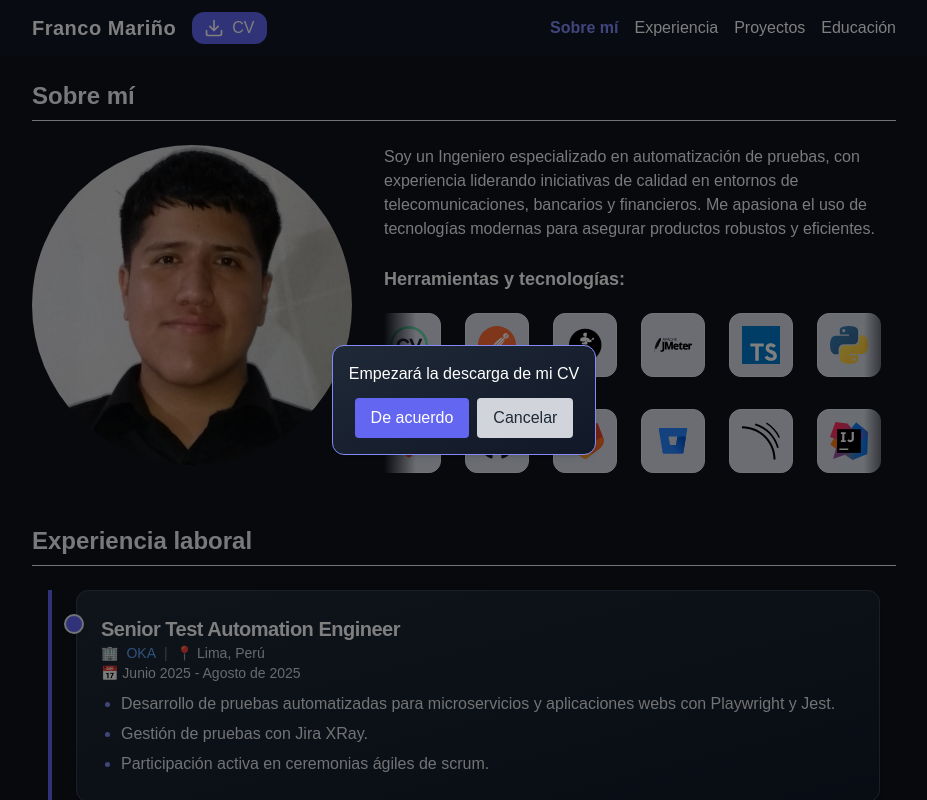
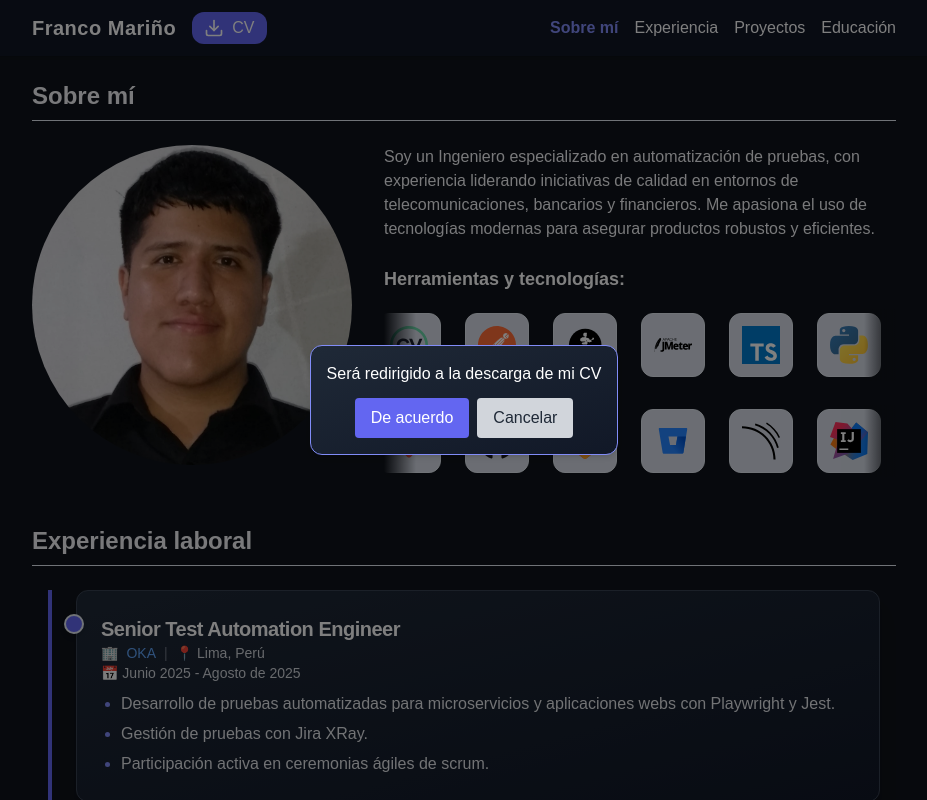
Before and after one commit to fmarinoa/fmarinoa-portfolio, a React (Vite) app: page / in a window 1280 px wide. Both pictures are taken after a click on the link "CV". Shown: the top 800 px of the page, without its empty margins (176-1103 px from the left). Built offline with nearby package versions, Linux system fonts and the light colour scheme; grey boxes are pictures that could not be loaded.

Commit message:
refactor: clean up unused code and improve readability

```diff
--- a/src/components/CvModal.tsx
+++ b/src/components/CvModal.tsx
@@ -26,7 +26,7 @@ export function CvModal({ onAgree, onCancel }: CvModalProps) {
       onClick={onCancel}
     >
       <div className="bg-gradient-to-br from-gray-800 to-gray-900 border border-indigo-400 transition-all duration-300 p-4 rounded-lg shadow-md max-w-xs text-center">
-        <p className="text-white font-medium mb-3">Empezará la descarga de mi CV</p>
+        <p className="text-white font-medium mb-3">Será redirigido a la descarga de mi CV</p>
         <div className="flex justify-center gap-2">
           <Button onClick={onAgree} className="bg-indigo-500 text-white hover:bg-indigo-700">
             De acuerdo
--- a/src/data/constants.ts
+++ b/src/data/constants.ts
@@ -1,6 +1,6 @@
 export class Constants {
   static readonly CV_URL: string =
-    'https://drive.usercontent.google.com/download?id=1qJnBX3SB0tUI7dfkMzjZR0MXQu6XGL-V&export=download';
+    'https://drive.google.com/file/d/1FOhHMFr7kY7ZxKRQcHy5i1J5LBdOgLJR/view';
 
   static readonly aboutMeParagraph: string =
     'Soy un Ingeniero especializado en automatización de pruebas, con experiencia liderando iniciativas de calidad en entornos de telecomunicaciones, bancarios y financieros. Me apasiona el uso de tecnologías modernas para asegurar productos robustos y eficientes.';
--- a/src/layout/Header.tsx
+++ b/src/layout/Header.tsx
@@ -102,7 +102,7 @@ export default function Header() {
       </header>
 
       {showModal && <CvModal onAgree={handleAgree} onCancel={() => setShowModal(false)} />}
-      {thanks && <Alert message="¡Gracias por descargar mi CV!" state="success" time={3000} />}
+      {thanks && <Alert message="¡Gracias por abrir mi CV!" state="success" time={3000} />}
     </>
   );
 }
```
